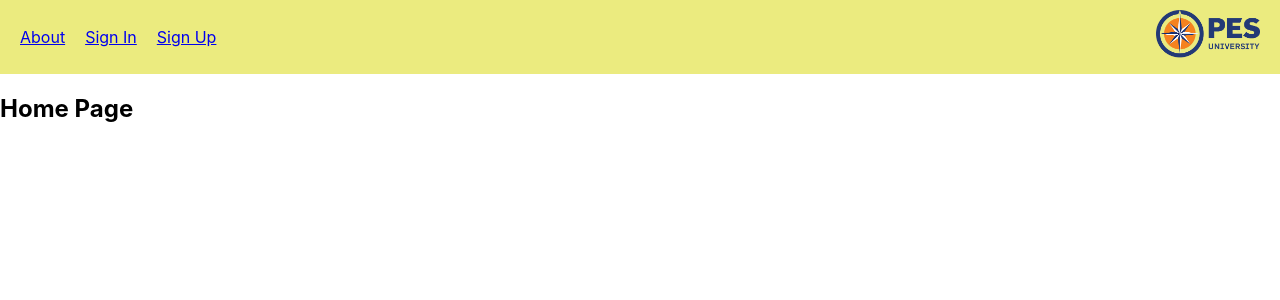
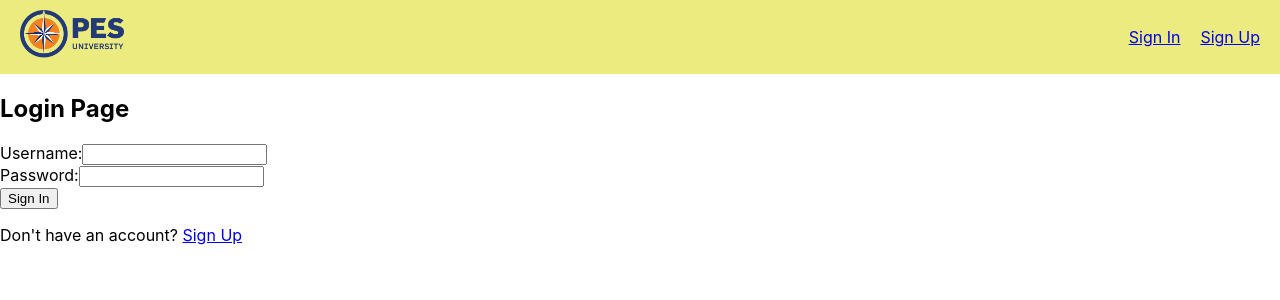
Before and after one commit to adhesh-rajath/Alumni_mentorship_managmentsystem, a React (Create React App) app: page / in a window 1280 px wide. Shown: the top 300 px of the page. Built offline with nearby package versions, Linux system fonts and the light colour scheme.

Commit message:
with perfect login

```diff
--- a/src/App.js
+++ b/src/App.js
@@ -1,36 +1,60 @@
-import React from 'react';
-import { Routes, Route, Link } from 'react-router-dom';
+import React, { useState } from 'react';
+import { Routes, Route, Link, useNavigate } from 'react-router-dom';
 import Home from './Home';
 import About from './About';
 import Login from './Login';
 import SignUp from './SignUp';
-import Dashboard from './Dashboard'; // Import Dashboard component
+import Dashboard from './Dashboard';
 import logo from './logoPesu.png';
 import './navbar.css';
 
 function App() {
+  const [isLoggedIn, setIsLoggedIn] = useState(false);
+  const navigate = useNavigate();
+
+  const handleLogout = () => {
+    setIsLoggedIn(false);
+    navigate('/login');
+  };
+
   return (
     <div className="App">
       <header className="App-header">
         <nav className="navbar">
-          <div className="nav-right">
-            <Link to="/about">About</Link>
-            <Link to="/login">Sign In</Link>
-            <Link to="/signup">Sign Up</Link>
-          </div>
           <div className="nav-left">
             <Link to="/">
               <img src={logo} alt="Logo" className="logo" />
             </Link>
           </div>
+          <div className="nav-right">
+            {isLoggedIn ? (
+              <>
+                <Link to="/about">About</Link>
+                <Link to="/dashboard">Dashboard</Link>
+                <button onClick={handleLogout}>Logout</button>
+              </>
+            ) : (
+              <>
+                <Link to="/login">Sign In</Link>
+                <Link to="/signup">Sign Up</Link>
+              </>
+            )}
+          </div>
         </nav>
       </header>
       <Routes>
-        <Route path="/" element={<Home />} />
+        <Route
+          path="/"
+          element={isLoggedIn ? <Home /> : <Login setIsLoggedIn={setIsLoggedIn} />}
+        />
         <Route path="/about" element={<About />} />
-        <Route path="/login" element={<Login />} />
+        <Route
+          path="/login"
+          element={<Login setIsLoggedIn={setIsLoggedIn} />}
+        />
         <Route path="/signup" element={<SignUp />} />
-        <Route path="/dashboard" element={<Dashboard />} /> {/* Add Dashboard Route */}
+        <Route path="/dashboard" element={<Dashboard />} />
+        <Route path="/home" element={<Home />} />
       </Routes>
     </div>
   );
--- a/src/Login.js
+++ b/src/Login.js
@@ -1,8 +1,7 @@
-// src/Login.js
 import React, { useState } from 'react';
 import { useNavigate } from 'react-router-dom';
 
-function Login() {
+function Login({ setIsLoggedIn }) {
   const [username, setUsername] = useState('');
   const [password, setPassword] = useState('');
   const [error, setError] = useState('');
@@ -25,8 +24,8 @@ function Login() {
     const data = await response.json();
 
     if (response.ok) {
-      alert('Login successful');
-      navigate('/dashboard'); // Redirect to dashboard upon successful login
+      setIsLoggedIn(true); // Set login status
+      navigate('/home'); // Redirect to home upon successful login
     } else {
       setError(data.message);
     }
```
